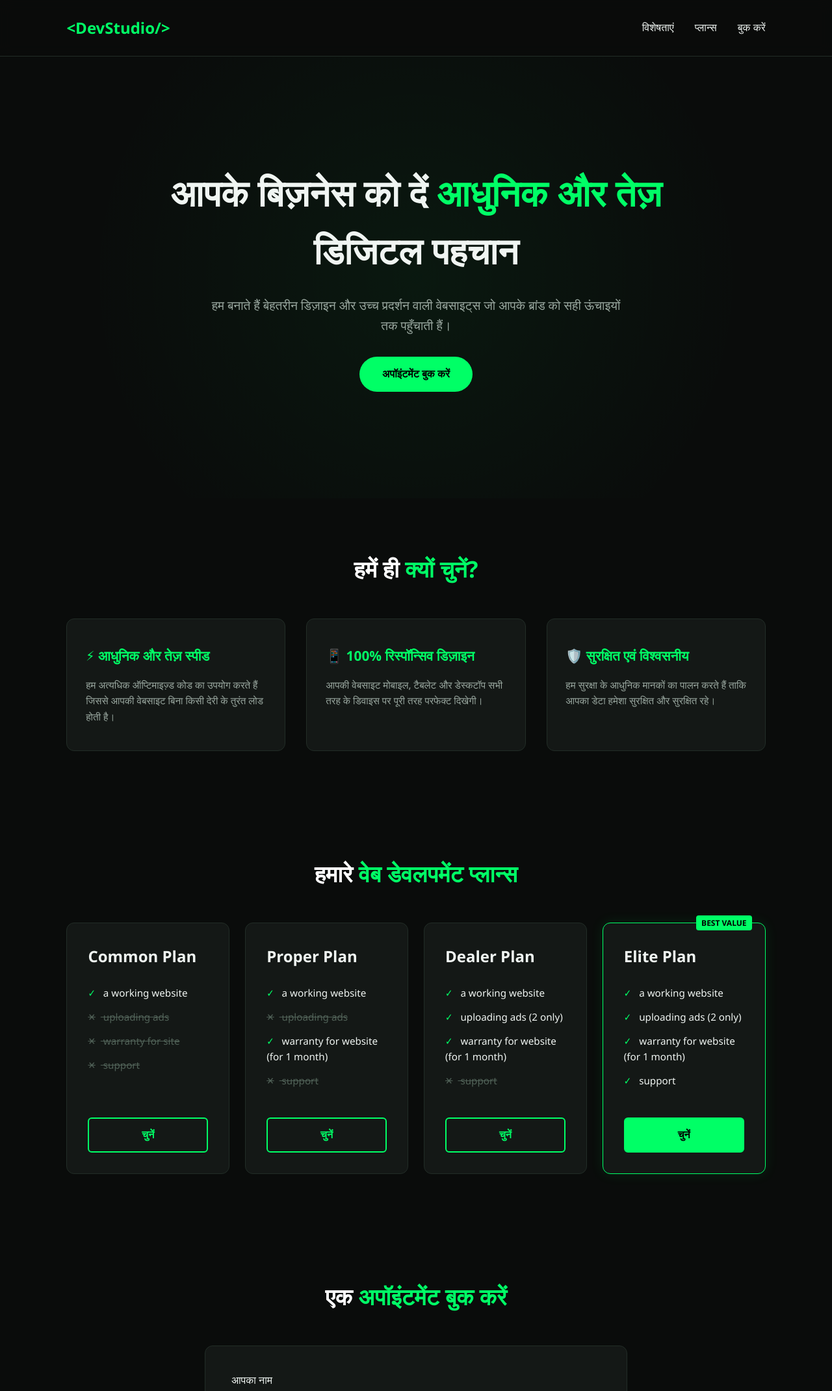
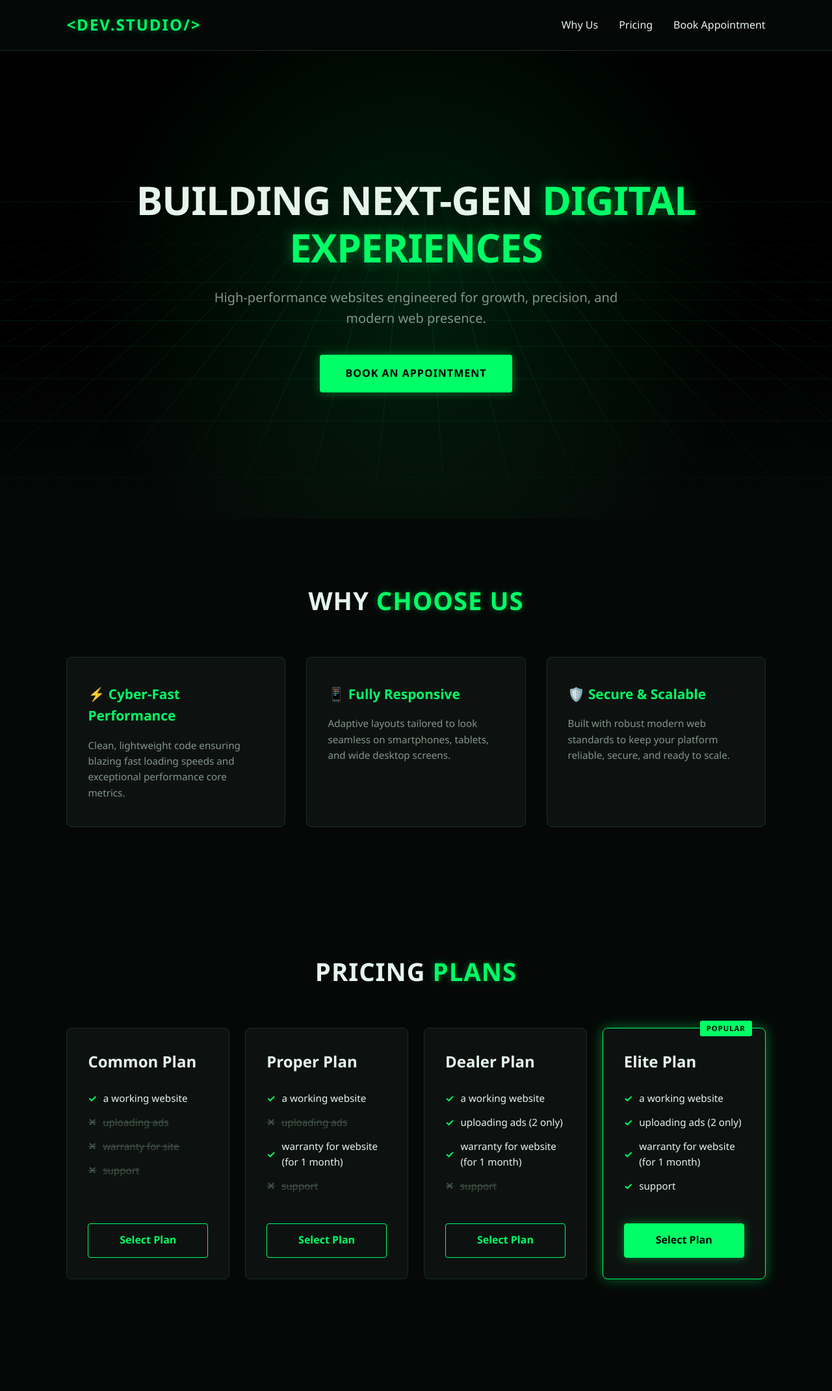
Before and after one commit to adityashrivastav392-eng/Diasect, a plain HTML site: page index.html in a window 1280 px wide. Shown: the top 2141 px of the page at 65% size. Drawn offline with Linux system fonts and the light colour scheme.

Commit message:
Update index.html

```diff
--- a/index.html
+++ b/index.html
@@ -1,26 +1,27 @@
 <!DOCTYPE html>
-<html lang="hi">
+<html lang="en">
 <head>
   <meta charset="UTF-8">
   <meta name="viewport" content="width=device-width, initial-scale=1.0">
-  <title>वेब डेवलपर - आधुनिक समाधान</title>
+  <title>Cyberpunk Web Developer Portfolio</title>
   <style>
     :root {
-      --bg-color: #0a0c0b;
-      --card-bg: #141816;
+      --bg-color: #050807;
+      --card-bg: rgba(18, 24, 21, 0.7);
       --primary-green: #00ff66;
+      --green-glow: rgba(0, 255, 102, 0.4);
       --muted-green: #00b347;
-      --text-main: #f0f5f2;
-      --text-muted: #9aa8a0;
-      --border-color: #222d27;
-      --disabled-text: #506157;
+      --text-main: #e6f5ec;
+      --text-muted: #83968b;
+      --border-color: #1a2e23;
+      --disabled-text: #415248;
     }
 
     * {
       box-sizing: border-box;
       margin: 0;
       padding: 0;
-      font-family: 'Segoe UI', Tahoma, Geneva, Verdana, sans-serif;
+      font-family: 'Segoe UI', -apple-system, BlinkMacSystemFont, Roboto, sans-serif;
       scroll-behavior: smooth;
     }
 
@@ -28,16 +29,17 @@
       background-color: var(--bg-color);
       color: var(--text-main);
       line-height: 1.6;
+      overflow-x: hidden;
     }
 
-    /* Header & Navigation */
+    /* Navbar */
     header {
       display: flex;
       justify-content: space-between;
       align-items: center;
-      padding: 1.5rem 8%;
-      background: rgba(10, 12, 11, 0.9);
-      backdrop-filter: blur(10px);
+      padding: 1.2rem 8%;
+      background: rgba(5, 8, 7, 0.85);
+      backdrop-filter: blur(12px);
       position: sticky;
       top: 0;
       z-index: 1000;
@@ -46,9 +48,11 @@
 
     .logo {
       font-size: 1.5rem;
-      font-weight: 800;
+      font-weight: 900;
       color: var(--primary-green);
       text-decoration: none;
+      letter-spacing: 2px;
+      text-shadow: 0 0 10px var(--green-glow);
     }
 
     .nav-links {
@@ -60,74 +64,126 @@
     .nav-links a {
       color: var(--text-main);
       text-decoration: none;
-      transition: color 0.3s;
+      font-weight: 500;
+      transition: color 0.3s, text-shadow 0.3s;
     }
 
     .nav-links a:hover {
       color: var(--primary-green);
+      text-shadow: 0 0 8px var(--green-glow);
     }
 
-    /* Hero Section */
+    /* Cyberpunk Hero Section */
     .hero {
-      min-height: 85vh;
+      position: relative;
+      min-height: 90vh;
       display: flex;
       flex-direction: column;
       justify-content: center;
       align-items: center;
       text-align: center;
       padding: 0 5%;
-      background: radial-gradient(circle at center, rgba(0, 255, 102, 0.05) 0%, transparent 70%);
+      background: #000;
+      overflow: hidden;
+    }
+
+    /* Cyberpunk Perspective Grid Background */
+    .hero::before {
+      content: '';
+      position: absolute;
+      width: 200%;
+      height: 200%;
+      top: -50%;
+      left: -50%;
+      background-image:
+        linear-gradient(to right, rgba(0, 255, 102, 0.1) 1px, transparent 1px),
+        linear-gradient(to bottom, rgba(0, 255, 102, 0.1) 1px, transparent 1px);
+      background-size: 50px 50px;
+      transform: perspective(500px) rotateX(60deg);
+      animation: grid-move 20s linear infinite;
+      z-index: 1;
+    }
+
+    /* Cyberpunk Ambient Lighting Overlays */
+    .hero::after {
+      content: '';
+      position: absolute;
+      inset: 0;
+      background:
+        radial-gradient(circle at 50% 50%, rgba(0, 255, 102, 0.12), transparent 70%),
+        linear-gradient(to bottom, rgba(5, 8, 7, 0) 60%, var(--bg-color) 100%);
+      z-index: 2;
+      pointer-events: none;
+    }
+
+    @keyframes grid-move {
+      0% { transform: perspective(500px) rotateX(60deg) translateY(0); }
+      100% { transform: perspective(500px) rotateX(60deg) translateY(50px); }
+    }
+
+    .hero-content {
+      position: relative;
+      z-index: 3;
+      max-width: 900px;
     }
 
     .hero h1 {
-      font-size: 3.5rem;
+      font-size: 3.8rem;
+      font-weight: 800;
       margin-bottom: 1.5rem;
-      max-width: 900px;
+      letter-spacing: -1px;
+      line-height: 1.2;
     }
 
     .hero h1 span {
       color: var(--primary-green);
+      text-shadow: 0 0 20px var(--green-glow);
     }
 
     .hero p {
-      font-size: 1.2rem;
+      font-size: 1.25rem;
       color: var(--text-muted);
       max-width: 650px;
-      margin-bottom: 2rem;
+      margin: 0 auto 2.5rem;
     }
 
     .cta-btn {
+      display: inline-block;
       background-color: var(--primary-green);
       color: #000;
-      padding: 0.9rem 2.2rem;
-      font-weight: bold;
-      border-radius: 30px;
+      padding: 1rem 2.5rem;
+      font-weight: 700;
+      border-radius: 4px;
       text-decoration: none;
-      transition: transform 0.3s, box-shadow 0.3s;
+      letter-spacing: 1px;
+      text-transform: uppercase;
+      box-shadow: 0 0 15px var(--green-glow);
+      transition: all 0.3s ease;
     }
 
     .cta-btn:hover {
       transform: translateY(-3px);
-      box-shadow: 0 8px 20px rgba(0, 255, 102, 0.3);
+      box-shadow: 0 0 30px var(--primary-green);
     }
 
-    /* Section Styling */
+    /* Common Section Styles */
     section {
-      padding: 5rem 8%;
+      padding: 6rem 8%;
     }
 
     .section-title {
       text-align: center;
-      font-size: 2.2rem;
-      margin-bottom: 3rem;
-      color: #fff;
+      font-size: 2.4rem;
+      margin-bottom: 3.5rem;
+      letter-spacing: 1px;
     }
 
     .section-title span {
       color: var(--primary-green);
+      text-shadow: 0 0 10px var(--green-glow);
     }
 
-    /* Why Choose Us Section */
+    /* Why Choose Us Grid */
     .features-grid {
       display: grid;
       grid-template-columns: repeat(auto-fit, minmax(280px, 1fr));
@@ -137,13 +193,16 @@
     .feature-box {
       background: var(--card-bg);
       border: 1px solid var(--border-color);
-      padding: 2.5rem 1.8rem;
-      border-radius: 12px;
-      transition: border-color 0.3s;
+      padding: 2.5rem 2rem;
+      border-radius: 8px;
+      backdrop-filter: blur(5px);
+      transition: all 0.3s ease;
     }
 
     .feature-box:hover {
       border-color: var(--primary-green);
+      box-shadow: 0 0 20px rgba(0, 255, 102, 0.15);
+      transform: translateY(-5px);
     }
 
     .feature-box h3 {
@@ -167,40 +226,44 @@
     .card {
       background-color: var(--card-bg);
       border: 1px solid var(--border-color);
-      border-radius: 12px;
+      border-radius: 8px;
       padding: 2rem;
       display: flex;
       flex-direction: column;
-      transition: transform 0.3s, border-color 0.3s;
+      backdrop-filter: blur(5px);
+      transition: all 0.3s ease;
       position: relative;
     }
 
     .card:hover {
       transform: translateY(-5px);
       border-color: var(--primary-green);
+      box-shadow: 0 0 25px rgba(0, 255, 102, 0.15);
     }
 
     .card.featured {
       border-color: var(--primary-green);
-      box-shadow: 0 0 20px rgba(0, 255, 102, 0.1);
+      box-shadow: 0 0 20px var(--green-glow);
     }
 
     .card.featured::before {
-      content: 'BEST VALUE';
+      content: 'POPULAR';
       position: absolute;
       top: -12px;
       right: 20px;
       background-color: var(--primary-green);
       color: #000;
-      font-weight: bold;
-      font-size: 0.75rem;
-      padding: 2px 8px;
-      border-radius: 4px;
+      font-weight: 800;
+      font-size: 0.7rem;
+      padding: 3px 10px;
+      border-radius: 3px;
+      letter-spacing: 1px;
     }
 
     .plan-title {
       font-size: 1.5rem;
       margin-bottom: 1.5rem;
+      text-transform: capitalize;
     }
 
     .features-list {
@@ -212,29 +275,30 @@
     .features-list li {
       margin-bottom: 0.8rem;
       font-size: 0.95rem;
+      display: flex;
+      align-items: center;
     }
 
-    .check { color: var(--primary-green); margin-right: 8px; }
-    .cross { color: var(--disabled-text); margin-right: 8px; }
+    .check { color: var(--primary-green); margin-right: 10px; font-weight: bold; }
+    .cross { color: var(--disabled-text); margin-right: 10px; font-weight: bold; }
     .disabled-feature { color: var(--disabled-text); text-decoration: line-through; }
 
     .plan-btn {
       background-color: transparent;
       color: var(--primary-green);
-      border: 2px solid var(--primary-green);
-      padding: 0.75rem;
-      border-radius: 6px;
-      font-weight: bold;
-      cursor: pointer;
-      width: 100%;
+      border: 1px solid var(--primary-green);
+      padding: 0.8rem;
+      border-radius: 4px;
+      font-weight: 700;
       text-align: center;
       text-decoration: none;
-      transition: 0.3s;
+      transition: all 0.3s ease;
     }
 
     .plan-btn:hover, .card.featured .plan-btn {
       background-color: var(--primary-green);
       color: #000;
+      box-shadow: 0 0 15px var(--green-glow);
     }
 
     /* Appointment Section */
@@ -242,37 +306,41 @@
       max-width: 650px;
       margin: 0 auto;
       background: var(--card-bg);
-      padding: 2.5rem;
-      border-radius: 12px;
+      padding: 3rem 2.5rem;
+      border-radius: 8px;
       border: 1px solid var(--border-color);
+      box-shadow: 0 0 30px rgba(0, 0, 0, 0.5);
     }
 
     .form-group {
-      margin-bottom: 1.2rem;
+      margin-bottom: 1.5rem;
     }
 
     .form-group label {
       display: block;
       margin-bottom: 0.5rem;
-      color: var(--text-main);
+      font-size: 0.9rem;
+      letter-spacing: 0.5px;
     }
 
     .form-group input,
     .form-group select,
     .form-group textarea {
       width: 100%;
-      padding: 0.8rem;
-      background: #0a0c0b;
+      padding: 0.9rem;
+      background: #090d0b;
       border: 1px solid var(--border-color);
-      border-radius: 6px;
+      border-radius: 4px;
       color: var(--text-main);
       outline: none;
+      transition: border-color 0.3s;
     }
 
     .form-group input:focus,
     .form-group select:focus,
     .form-group textarea:focus {
       border-color: var(--primary-green);
+      box-shadow: 0 0 10px rgba(0, 255, 102, 0.2);
     }
 
     .submit-btn {
@@ -281,74 +349,80 @@
       color: #000;
       padding: 1rem;
       border: none;
-      border-radius: 6px;
-      font-weight: bold;
+      border-radius: 4px;
+      font-weight: 800;
       font-size: 1rem;
       cursor: pointer;
-      transition: background 0.3s;
+      letter-spacing: 1px;
+      text-transform: uppercase;
+      transition: all 0.3s ease;
+      box-shadow: 0 0 15px var(--green-glow);
     }
 
     .submit-btn:hover {
-      background: var(--muted-green);
+      background: #00e65c;
+      box-shadow: 0 0 25px var(--primary-green);
     }
 
     /* Footer */
     footer {
       text-align: center;
       padding: 2.5rem 0;
-      background: #050605;
+      background: #020403;
       border-top: 1px solid var(--border-color);
       color: var(--text-muted);
       font-size: 0.9rem;
     }
 
     @media (max-width: 768px) {
-      .hero h1 { font-size: 2.2rem; }
+      .hero h1 { font-size: 2.4rem; }
       .nav-links { display: none; }
     }
   </style>
 </head>
 <body>
 
-  <!-- Navbar -->
+  <!-- Navigation -->
   <header>
-    <a href="#" class="logo">&lt;DevStudio/&gt;</a>
+    <a href="#" class="logo">&lt;DEV.STUDIO/&gt;</a>
     <ul class="nav-links">
-      <li><a href="#why-us">विशेषताएं</a></li>
-      <li><a href="#pricing">प्लान्स</a></li>
-      <li><a href="#appointment">बुक करें</a></li>
+      <li><a href="#why-us">Why Us</a></li>
+      <li><a href="#pricing">Pricing</a></li>
+      <li><a href="#appointment">Book Appointment</a></li>
     </ul>
   </header>
 
-  <!-- Hero Page -->
+  <!-- Hero Section -->
   <section class="hero">
-    <h1>आपके बिज़नेस को दें <span>आधुनिक और तेज़</span> डिजिटल पहचान</h1>
-    <p>हम बनाते हैं बेहतरीन डिज़ाइन और उच्च प्रदर्शन वाली वेबसाइट्स जो आपके ब्रांड को सही ऊंचाइयों तक पहुँचाती हैं।</p>
-    <a href="#appointment" class="cta-btn">अपॉइंटमेंट बुक करें</a>
+    <div class="hero-content">
+      <h1>BUILDING NEXT-GEN <span>DIGITAL EXPERIENCES</span></h1>
+      <p>High-performance websites engineered for growth, precision, and modern web presence.</p>
+      <a href="#appointment" class="cta-btn">Book an Appointment</a>
+    </div>
   </section>
 
   <!-- Why Choose Us -->
   <section id="why-us">
-    <h2 class="section-title">हमें ही <span>क्यों चुनें?</span></h2>
+    <h2 class="section-title">WHY <span>CHOOSE US</span></h2>
     <div class="features-grid">
       <div class="feature-box">
-        <h3>⚡ आधुनिक और तेज़ स्पीड</h3>
-        <p>हम अत्यधिक ऑप्टिमाइज़्ड कोड का उपयोग करते हैं जिससे आपकी वेबसाइट बिना किसी देरी के तुरंत लोड होती है।</p>
+        <h3>⚡ Cyber-Fast Performance</h3>
+        <p>Clean, lightweight code ensuring blazing fast loading speeds and exceptional performance core metrics.</p>
       </div>
       <div class="feature-box">
-        <h3>📱 100% रिस्पॉन्सिव डिज़ाइन</h3>
-        <p>आपकी वेबसाइट मोबाइल, टैबलेट और डेस्कटॉप सभी तरह के डिवाइस पर पूरी तरह परफेक्ट दिखेगी।</p>
+        <h3>📱 Fully Responsive</h3>
+        <p>Adaptive layouts tailored to look seamless on smartphones, tablets, and wide desktop screens.</p>
       </div>
       <div class="feature-box">
-        <h3>🛡️ सुरक्षित एवं विश्वसनीय</h3>
-        <p>हम सुरक्षा के आधुनिक मानकों का पालन करते हैं ताकि आपका डेटा हमेशा सुरक्षित और सुरक्षित रहे।</p>
+        <h3>🛡️ Secure & Scalable</h3>
+        <p>Built with robust modern web standards to keep your platform reliable, secure, and ready to scale.</p>
       </div>
     </div>
   </section>
 
   <!-- Pricing Board -->
   <section id="pricing">
-    <h2 class="section-title">हमारे <span>वेब डेवलपमेंट प्लान्स</span></h2>
+    <h2 class="section-title">PRICING <span>PLANS</span></h2>
     <div class="pricing-container">
 
       <!-- Common Plan -->
@@ -360,7 +434,7 @@
           <li class="disabled-feature"><span class="cross">✕</span> warranty for site</li>
           <li class="disabled-feature"><span class="cross">✕</span> support</li>
         </ul>
-        <a href="#appointment" class="plan-btn">चुनें</a>
+        <a href="#appointment" class="plan-btn">Select Plan</a>
       </div>
 
       <!-- Proper Plan -->
@@ -372,7 +446,7 @@
           <li><span class="check">✓</span> warranty for website (for 1 month)</li>
           <li class="disabled-feature"><span class="cross">✕</span> support</li>
         </ul>
-        <a href="#appointment" class="plan-btn">चुनें</a>
+        <a href="#appointment" class="plan-btn">Select Plan</a>
       </div>
 
       <!-- Dealer Plan -->
@@ -384,7 +458,7 @@
           <li><span class="check">✓</span> warranty for website (for 1 month)</li>
           <li class="disabled-feature"><span class="cross">✕</span> support</li>
         </ul>
-        <a href="#appointment" class="plan-btn">चुनें</a>
+        <a href="#appointment" class="plan-btn">Select Plan</a>
       </div>
 
       <!-- Elite Plan -->
@@ -396,7 +470,7 @@
           <li><span class="check">✓</span> warranty for website (for 1 month)</li>
           <li><span class="check">✓</span> support</li>
         </ul>
-        <a href="#appointment" class="plan-btn">चुनें</a>
+        <a href="#appointment" class="plan-btn">Select Plan</a>
       </div>
 
     </div>
@@ -404,19 +478,19 @@
 
   <!-- Appointment Section -->
   <section id="appointment">
-    <h2 class="section-title">एक <span>अपॉइंटमेंट बुक करें</span></h2>
+    <h2 class="section-title">BOOK AN <span>APPOINTMENT</span></h2>
     <div class="appointment-container">
       <form action="#" method="POST">
         <div class="form-group">
-          <label for="name">आपका नाम</label>
-          <input type="text" id="name" placeholder="अपना पूरा नाम दर्ज करें" required>
+          <label for="name">FULL NAME</label>
+          <input type="text" id="name" placeholder="John Doe" required>
         </div>
         <div class="form-group">
-          <label for="email">ईमेल पता</label>
-          <input type="email" id="email" placeholder="example@mail.com" required>
+          <label for="email">EMAIL ADDRESS</label>
+          <input type="email" id="email" placeholder="john@example.com" required>
         </div>
         <div class="form-group">
-          <label for="plan">प्लान चुनें</label>
+          <label for="plan">PREFERRED PLAN</label>
           <select id="plan">
             <option value="common">Common Plan</option>
             <option value="proper">Proper Plan</option>
@@ -425,10 +499,10 @@
           </select>
         </div>
         <div class="form-group">
-          <label for="message">प्रोजेक्ट विवरण</label>
-          <textarea id="message" rows="4" placeholder="अपने प्रोजेक्ट के बारे में कुछ बताएं..."></textarea>
+          <label for="message">PROJECT DETAILS</label>
+          <textarea id="message" rows="4" placeholder="Briefly describe your project requirements..."></textarea>
         </div>
-        <button type="submit" class="submit-btn">मीटिंग शेड्यूल करें</button>
+        <button type="submit" class="submit-btn">Schedule Meeting</button>
       </form>
     </div>
   </section>
@@ -439,4 +513,4 @@
   </footer>
 
 </body>
-  </html>
+</html>
```
